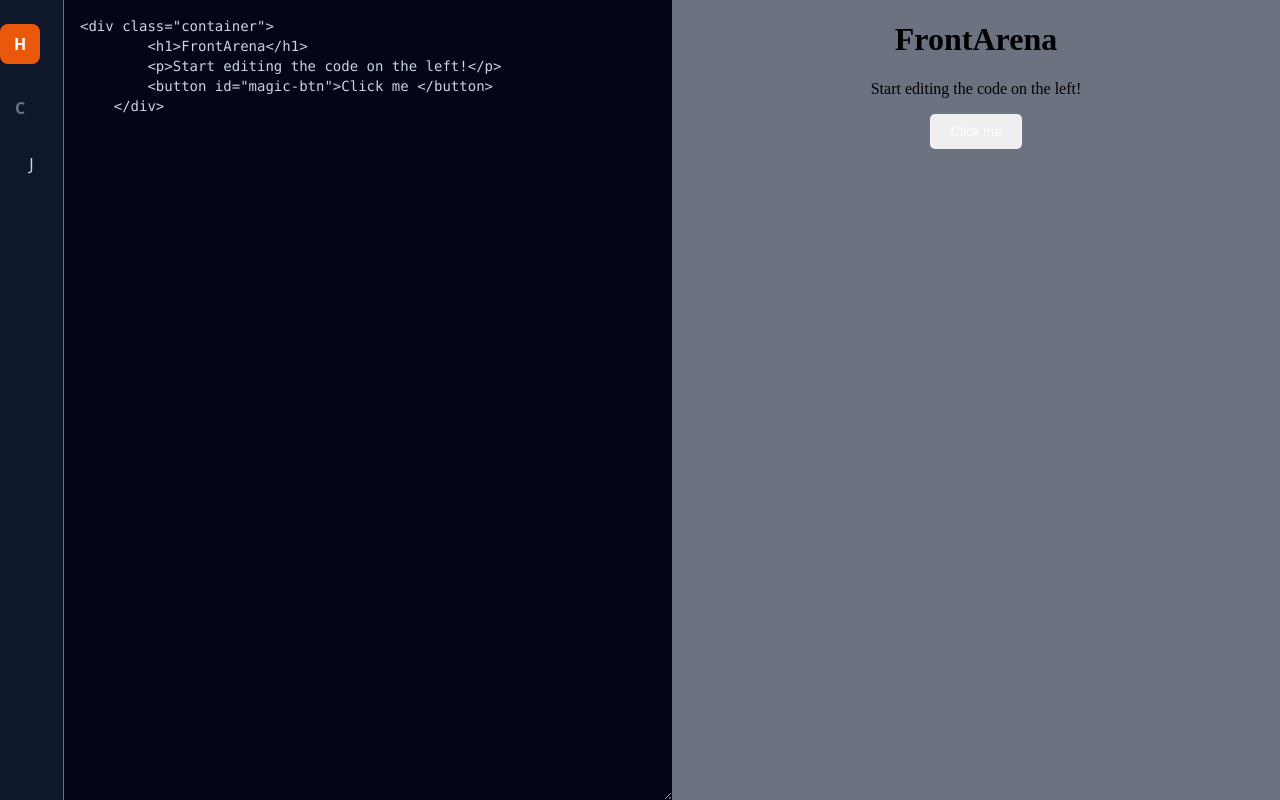
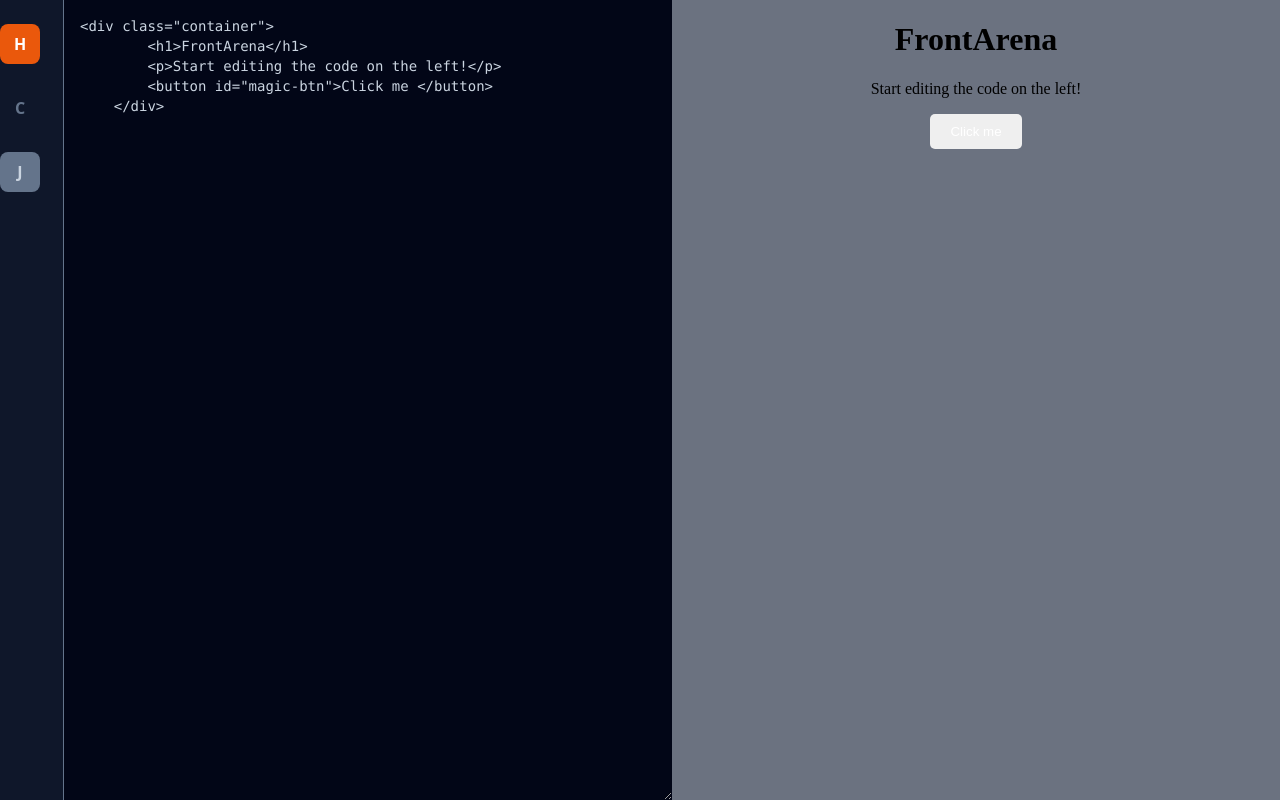
Before and after one commit to aryasakshi13/FrontArena, a React (Vite) app: page / in a window 1280 px wide. Built offline with nearby package versions, Linux system fonts and the light colour scheme.

Commit message:
design js button for choosing js on editor

```diff
--- a/src/App.tsx
+++ b/src/App.tsx
@@ -30,7 +30,9 @@
           ${activeTab ==='css'? 'bg-blue-600 text-white':'text-slate-500 hover:bg-slate-800'}`}
           >C
           </button>
-        <button onClick={()=>setActiveTab('js')}>J</button>
+        <button onClick={()=>setActiveTab('js')}
+          className={`w-10 h-10 flex items-center justify-center rounded-lg transition-all font-bold
+          ${activeTab=== 'js'? 'bg-yellow-500 text-white' : 'bg-slate-500 hover:bg-slate-800'}`}>J</button>
 
       </nav>
        {/* Editior Part  */}
```
